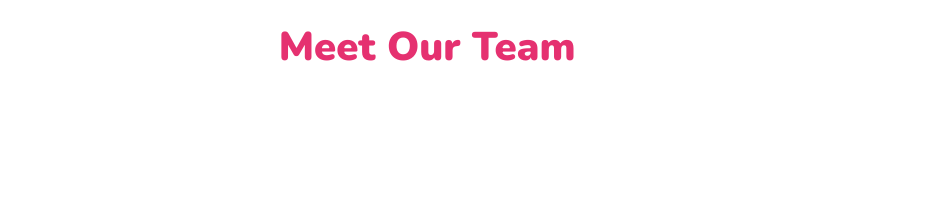
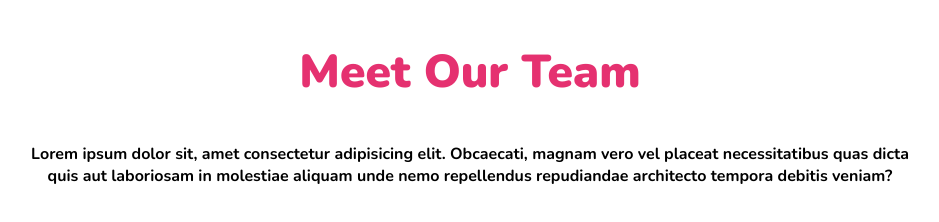
Before and after one commit to AleDelCampo/html-css-float-cards, a plain HTML site: page index.html in a window 1280 px wide. Shown: the whole page, without its empty margins (170-1109 px from the left). Drawn offline with nearby package versions, Linux system fonts and the light colour scheme.

Commit message:
create basi apparte le cards

```diff
--- a/index.html
+++ b/index.html
@@ -9,7 +9,7 @@
 
     <link rel="preconnect" href="https://fonts.googleapis.com">
     <link rel="preconnect" href="https://fonts.gstatic.com" crossorigin>
-    <link href="https://fonts.googleapis.com/css2?family=Nunito:wght@900&display=swap" rel="stylesheet">
+    <link href="https://fonts.googleapis.com/css2?family=Nunito:wght@400;700;900&display=swap" rel="stylesheet">
 </head>
 
 
@@ -23,6 +23,8 @@
 
         <h1>Meet Our Team</h1>
 
+        <p><strong>Lorem ipsum dolor sit, amet consectetur adipisicing elit. Obcaecati, magnam vero vel placeat necessitatibus quas dicta quis aut laboriosam in molestiae aliquam unde nemo repellendus repudiandae architecto tempora debitis veniam?</strong></p>
+
     </main>
 
 
--- a/style.css
+++ b/style.css
@@ -15,15 +15,14 @@ body {
 
 h1 {
     color: #e53170;
-    font-size: 40px;
-    padding: 20px 20px;
+    font-size: 46px;
+    font-weight: 900;
+    padding: 40px 40px;
 }
 
-
-
 .container {
-    width: 33%;
-
+    width: 70%;
     margin-left: auto;
     margin-right: auto;
+    text-align: center;
 }
```
